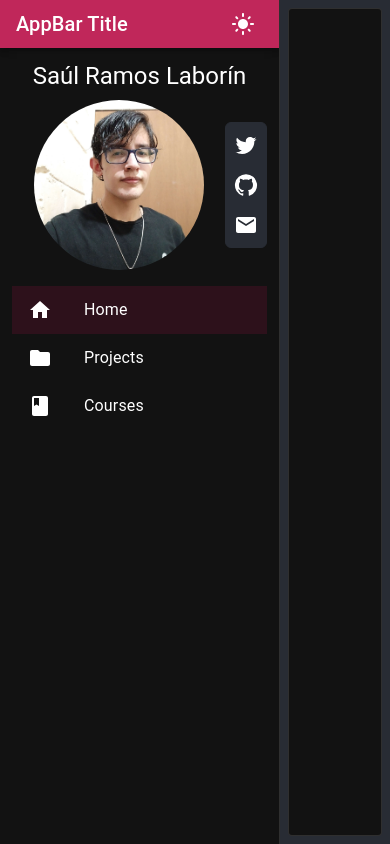
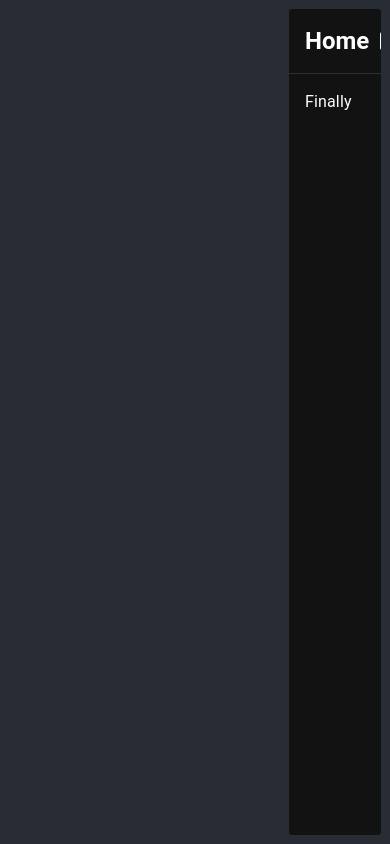
Before and after one commit to saulprl/portfolio, a Next.js app: page / in a window 390 px wide. Built offline with nearby package versions, Linux system fonts and the light colour scheme.

Commit message:
Add UI components

```diff
--- a/components/UI/MainContent.tsx
+++ b/components/UI/MainContent.tsx
@@ -1,8 +1,18 @@
 import { FC, ReactNode } from "react";
 
-import { Box, Card, useTheme } from "@mui/material";
+import {
+  Box,
+  Card,
+  CardContent,
+  CardHeader,
+  Divider,
+  IconButton,
+  Tooltip,
+  useTheme,
+} from "@mui/material";
 
 import classes from "../../styles/MainContent.module.css";
+import { Article } from "@mui/icons-material";
 
 interface Props {
   title: string;
@@ -14,6 +24,8 @@
   const { title } = props;
 
   const iconColor = theme.palette.mode === "dark" ? "#FFFFFF" : "#2C2C2C";
+  const border =
+    theme.palette.mode === "dark" ? "1px solid #282C34" : "1px solid #C3C8CB";
 
   return (
     <Box
@@ -28,7 +40,25 @@
       className={classes["main-container"]}
       sx={{ width: { sm: "calc(100% - 280px)" } }}
     >
-      <Card variant="outlined" className={classes["main-card"]}></Card>
+      <Card
+        variant="outlined"
+        className={classes["main-card"]}
+        sx={{ border: border, width: { xs: "100%", md: "540px" } }}
+      >
+        <CardHeader
+          title={title}
+          titleTypographyProps={{ fontWeight: "bold" }}
+          action={
+            <Tooltip title="Resume" placement="left">
+              <IconButton sx={{ color: iconColor }}>
+                <Article />
+              </IconButton>
+            </Tooltip>
+          }
+        />
+        <Divider />
+        <CardContent>{props.children}</CardContent>
+      </Card>
     </Box>
   );
 };
--- a/components/UI/MainDrawer.tsx
+++ b/components/UI/MainDrawer.tsx
@@ -13,6 +13,9 @@
   ListItemIcon,
   ListItemText,
   ListItemButton,
+  useMediaQuery,
+  ListItem,
+  Switch,
 } from "@mui/material";
 import { Class, DarkMode, Folder, Home, LightMode } from "@mui/icons-material";
 import { useRouter } from "next/router";
@@ -22,20 +25,58 @@
 
 interface Props {
   onToggleTheme: () => void;
+  open?: boolean;
+  onClose?: () => void;
 }
 
 const MainDrawer: FC<Props> = (props: Props) => {
   const router = useRouter();
   const theme = useTheme();
+  const isMobile = useMediaQuery(theme.breakpoints.down("sm"));
 
   const iconColor = theme.palette.mode === "dark" ? "#FFFFFF" : "#2C2C2C";
 
+  const navButtonStyle = {
+    "&.Mui-selected": {
+      backgroundColor:
+        theme.palette.mode === "dark"
+          ? theme.palette.primary.dark
+          : theme.palette.primary.light,
+      transition: "background-color 250ms linear",
+    },
+    "&.Mui-selected:hover": {
+      backgroundColor: "rgba(233, 30, 99, 0.65)",
+    },
+    "&:hover": {
+      backgroundColor: "rgba(125, 161, 160, 0.65)",
+    },
+  };
+
   const navButtons = (
     <List>
+      <ListItem sx={{ display: { sm: "none" } }}>
+        <ListItemButton
+          className={classes["nav-button"]}
+          disableGutters
+          disableRipple
+          onClick={props.onToggleTheme}
+        >
+          <ListItemIcon sx={{ color: iconColor }}>
+            <DarkMode />
+          </ListItemIcon>
+          <ListItemText primary="Dark mode" />
+        </ListItemButton>
+        <Switch
+          edge="end"
+          onChange={props.onToggleTheme}
+          checked={theme.palette.mode === "dark"}
+        />
+      </ListItem>
       <ListItemButton
         className={classes["nav-button"]}
         onClick={() => router.push("/")}
         selected={router.pathname === "/"}
+        sx={navButtonStyle}
       >
         <ListItemIcon sx={{ color: iconColor }}>{<Home />}</ListItemIcon>
         <ListItemText primary="Home" />
@@ -44,6 +85,7 @@
         className={classes["nav-button"]}
         onClick={() => router.push("/projects")}
         selected={/projects/i.test(router.pathname)}
+        sx={navButtonStyle}
       >
         <ListItemIcon sx={{ color: iconColor }}>{<Folder />}</ListItemIcon>
         <ListItemText primary="Projects" />
@@ -52,6 +94,7 @@
         className={classes["nav-button"]}
         onClick={() => router.push("/courses")}
         selected={/courses/i.test(router.pathname)}
+        sx={navButtonStyle}
       >
         <ListItemIcon sx={{ color: iconColor }}>{<Class />}</ListItemIcon>
         <ListItemText primary="Courses" />
@@ -62,21 +105,27 @@
   return (
     <Box component="nav" sx={{ width: { sm: "280px" } }}>
       <Drawer
-        variant="permanent"
-        anchor="left"
-        open={true}
+        variant={isMobile ? "temporary" : "permanent"}
+        anchor={isMobile ? "top" : "left"}
+        open={isMobile ? props.open! : true}
+        onClose={isMobile ? props.onClose! : undefined}
         ModalProps={{ keepMounted: true }}
         sx={{
           "& .MuiDrawer-paper": {
-            width: "280px",
+            width: { xs: "100%", sm: "280px" },
             transition: "background-color 250ms linear",
           },
         }}
       >
         <>
-          <AppBar position="static" color="primary" enableColorOnDark>
+          <AppBar
+            position="static"
+            color="primary"
+            enableColorOnDark
+            sx={{ display: { xs: "none", sm: "flex" } }}
+          >
             <Toolbar variant="dense" sx={{ justifyContent: "space-between" }}>
-              <Typography variant="h6">AppBar Title</Typography>
+              <Typography variant="h6">saulprl's portfolio</Typography>
               <Tooltip
                 title={
                   theme.palette.mode === "dark" ? "Light mode" : "Dark mode"
@@ -92,7 +141,7 @@
               </Tooltip>
             </Toolbar>
           </AppBar>
-          <Box component="div" sx={{ padding: "12px" }}>
+          <Box component="div" sx={{ padding: "8px" }}>
             <Presentation />
             {navButtons}
           </Box>
--- a/components/UI/Presentation.tsx
+++ b/components/UI/Presentation.tsx
@@ -55,7 +55,6 @@
           className={classes.socials}
           sx={{
             flexDirection: { xs: "column", sm: "row" },
-            mt: { sm: "8px" },
             background: theme.palette.background.default,
             border: border,
           }}
```
